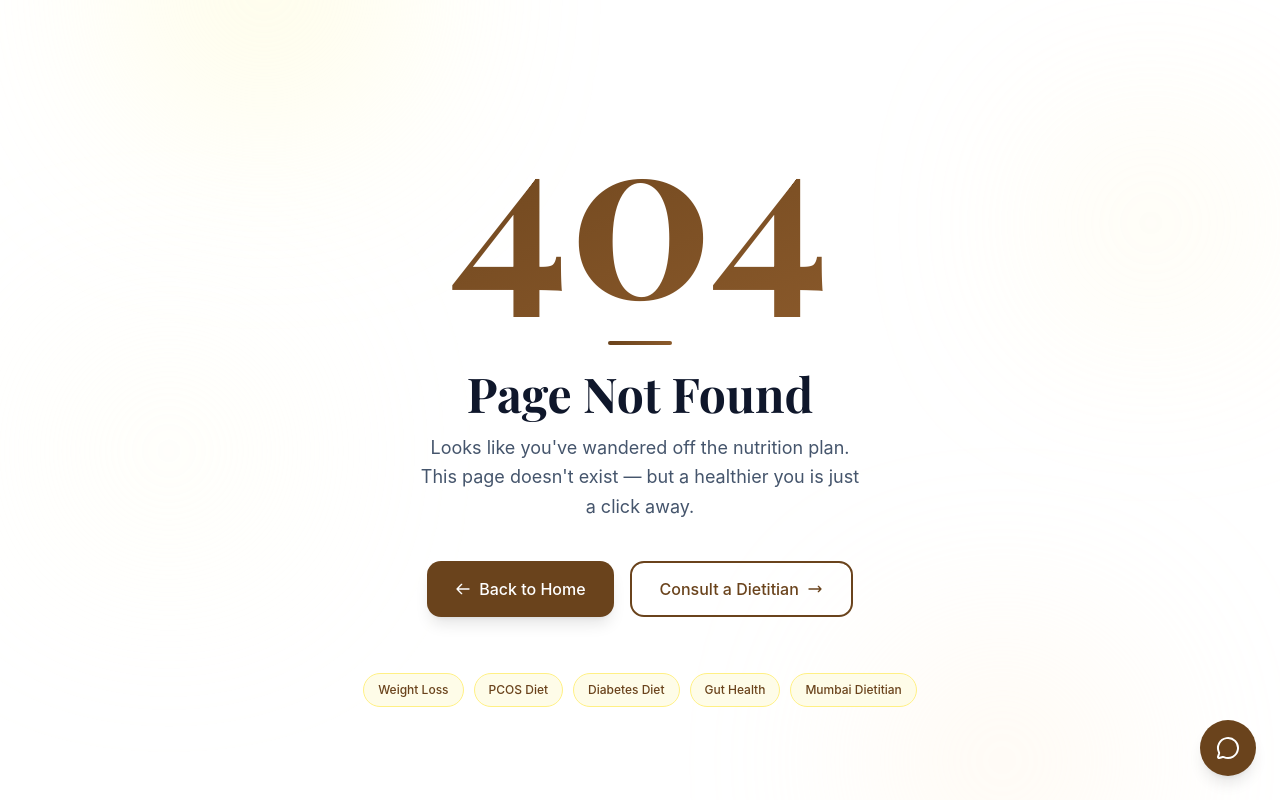
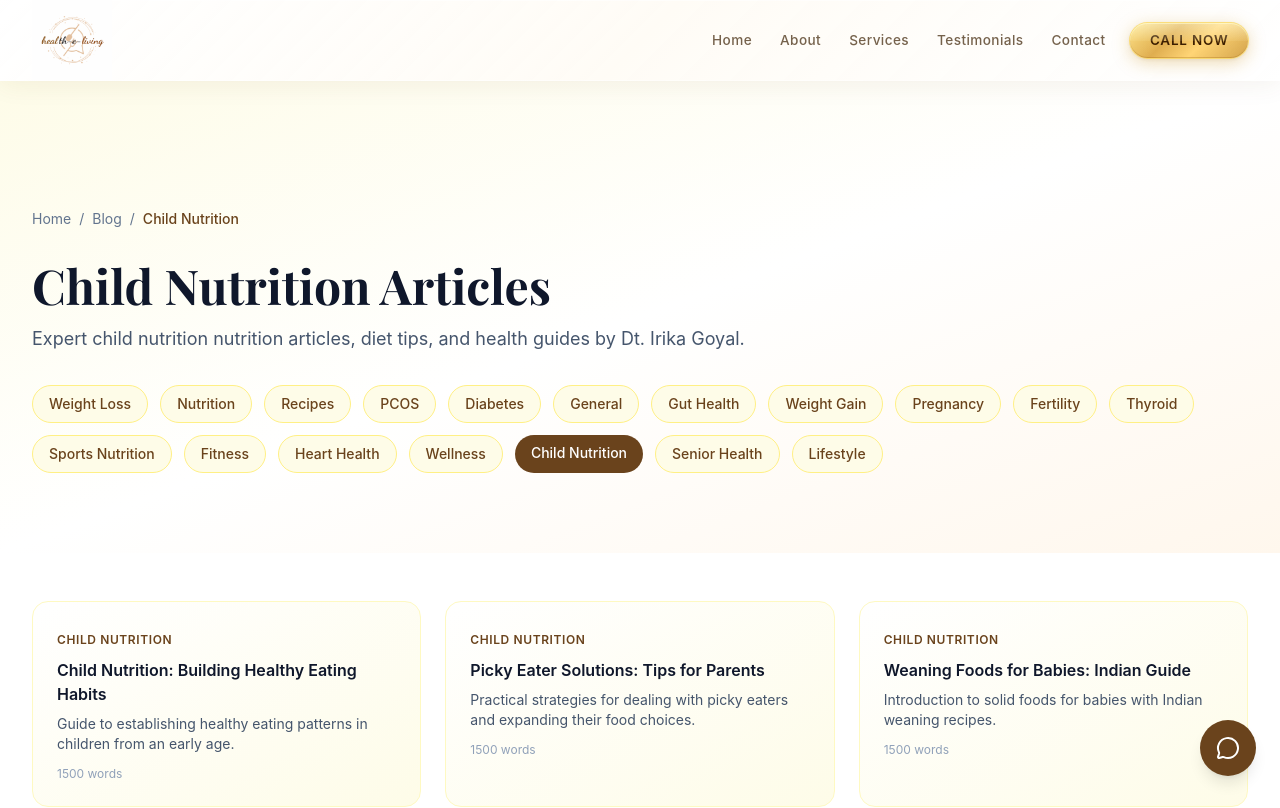
Before and after one commit to punit-mistry/healthy-e-living, a Next.js app: page /blog/category/child-nutrition in a window 1280 px wide. Before the commit this address had no page. Shown: the top 808 px of the page. Built offline with nearby package versions, Linux system fonts and the light colour scheme.

Commit message:
added blog category pages

```diff
--- /dev/null
+++ b/app/blog/category/[slug]/page.tsx
@@ -0,0 +1,101 @@
+import { Metadata } from "next"
+import Link from "next/link"
+import { notFound } from "next/navigation"
+import { getBlogPostsByCategory, blogPostOutlines } from "@/data/blog-outlines"
+import { blogCategories } from "@/data/blog-topics"
+import Header from "@/components/header"
+import Footer from "@/components/footer/Footer"
+
+interface Props {
+  params: Promise<{ slug: string }>
+}
+
+function slugToCategory(slug: string): string | undefined {
+  return blogCategories.find((c) => c.toLowerCase().replace(/\s+/g, "-") === slug)
+}
+
+export async function generateStaticParams() {
+  return blogCategories.map((cat) => ({ slug: cat.toLowerCase().replace(/\s+/g, "-") }))
+}
+
+export async function generateMetadata({ params }: Props): Promise<Metadata> {
+  const { slug } = await params
+  const category = slugToCategory(slug)
+  if (!category) return {}
+  return {
+    title: `${category} Articles | Nutrition Blog | Dt. Irika Goyal`,
+    description: `Expert ${category.toLowerCase()} articles, diet tips, and health guides by Dt. Irika Goyal, clinical dietitian in Mumbai.`,
+    alternates: { canonical: `/blog/category/${slug}` },
+  }
+}
+
+export default async function CategoryPage({ params }: Props) {
+  const { slug } = await params
+  const category = slugToCategory(slug)
+  if (!category) notFound()
+
+  const posts = getBlogPostsByCategory(category)
+
+  return (
+    <div className="min-h-screen bg-white overflow-hidden">
+      <Header />
+      <main>
+        <section className="pt-32 pb-20 bg-gradient-to-br from-yellow-50 via-white to-orange-50">
+          <div className="max-w-7xl mx-auto px-4 sm:px-6 lg:px-8">
+            <nav className="mb-8 text-sm text-slate-500">
+              <Link href="/" className="hover:text-[#6A431C]">Home</Link>
+              <span className="mx-2">/</span>
+              <Link href="/blog" className="hover:text-[#6A431C]">Blog</Link>
+              <span className="mx-2">/</span>
+              <span className="text-[#6A431C] font-medium">{category}</span>
+            </nav>
+            <h1 className="font-serif text-4xl sm:text-5xl font-bold text-slate-900 mb-4">{category} Articles</h1>
+            <p className="text-lg text-slate-600 max-w-3xl mb-8">
+              Expert {category.toLowerCase()} nutrition articles, diet tips, and health guides by Dt. Irika Goyal.
+            </p>
+            <div className="flex flex-wrap gap-3">
+              {blogCategories.map((cat) => {
+                const catSlug = cat.toLowerCase().replace(/\s+/g, "-")
+                return (
+                  <Link
+                    key={cat}
+                    href={`/blog/category/${catSlug}`}
+                    className={`px-4 py-2 rounded-full text-sm font-medium transition-colors ${
+                      cat === category
+                        ? "bg-[#6A431C] text-white"
+                        : "bg-yellow-50 border border-yellow-200 text-[#6A431C] hover:bg-[#6A431C] hover:text-white"
+                    }`}
+                  >
+                    {cat}
+                  </Link>
+                )
+              })}
+            </div>
+          </div>
+        </section>
+
+        <section className="py-12">
+          <div className="max-w-7xl mx-auto px-4 sm:px-6 lg:px-8">
+            <div className="grid grid-cols-1 md:grid-cols-2 lg:grid-cols-3 gap-6">
+              {posts.map((post) => (
+                <Link
+                  key={post.slug}
+                  href={`/blog/${post.slug}`}
+                  className="p-6 bg-gradient-to-br from-white to-yellow-50 border border-yellow-100 rounded-2xl hover:shadow-lg hover:border-[#6A431C] transition-all group"
+                >
+                  <span className="text-xs font-semibold text-[#6A431C] uppercase tracking-wider">{post.category}</span>
+                  <h2 className="font-semibold text-slate-900 group-hover:text-[#6A431C] transition-colors mt-2 mb-2 line-clamp-2">
+                    {post.title}
+                  </h2>
+                  <p className="text-sm text-slate-600 line-clamp-2">{post.metaDescription}</p>
+                  <span className="text-xs text-slate-400 mt-3 block">{post.wordCount} words</span>
+                </Link>
+              ))}
+            </div>
+          </div>
+        </section>
+      </main>
+      <Footer />
+    </div>
+  )
+}
```
